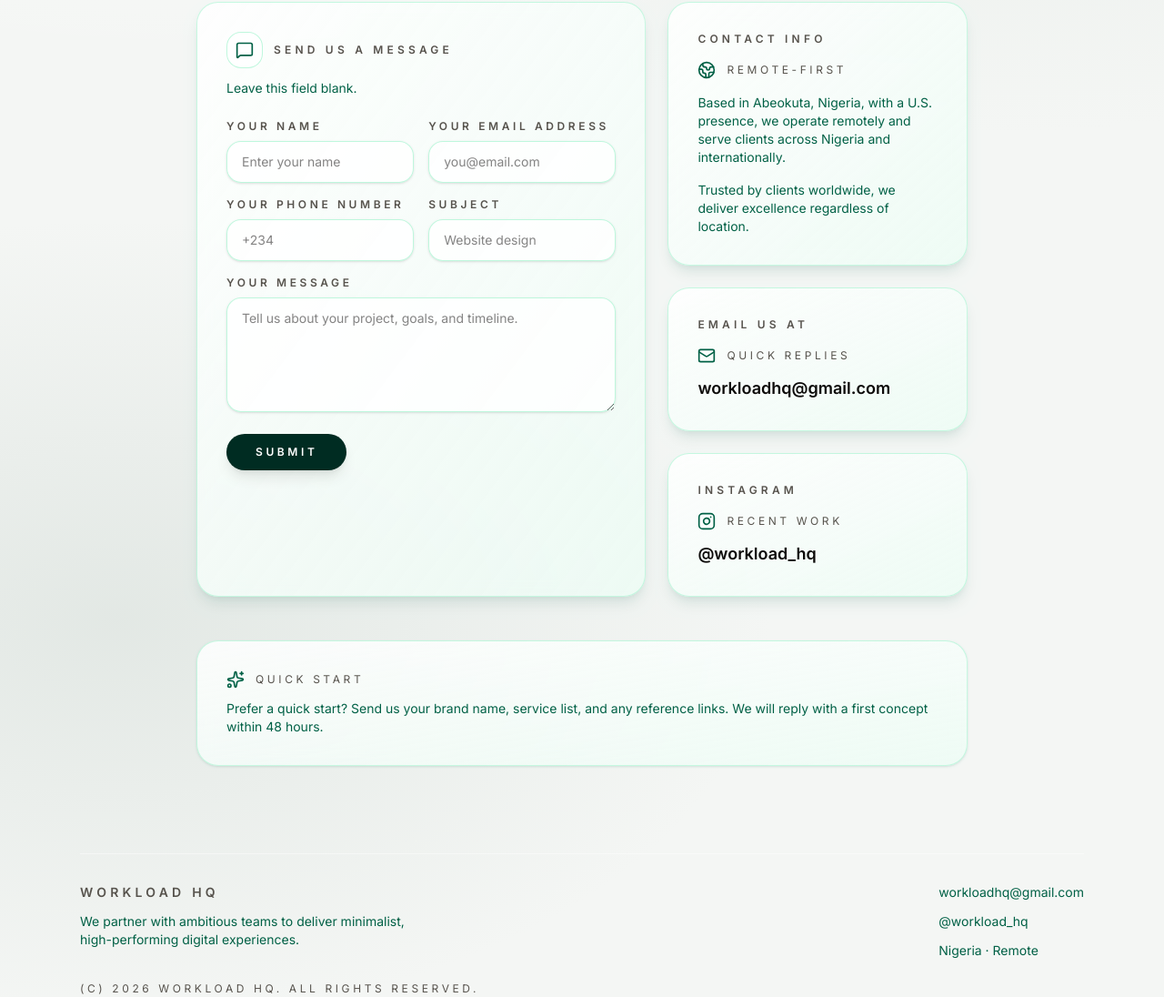
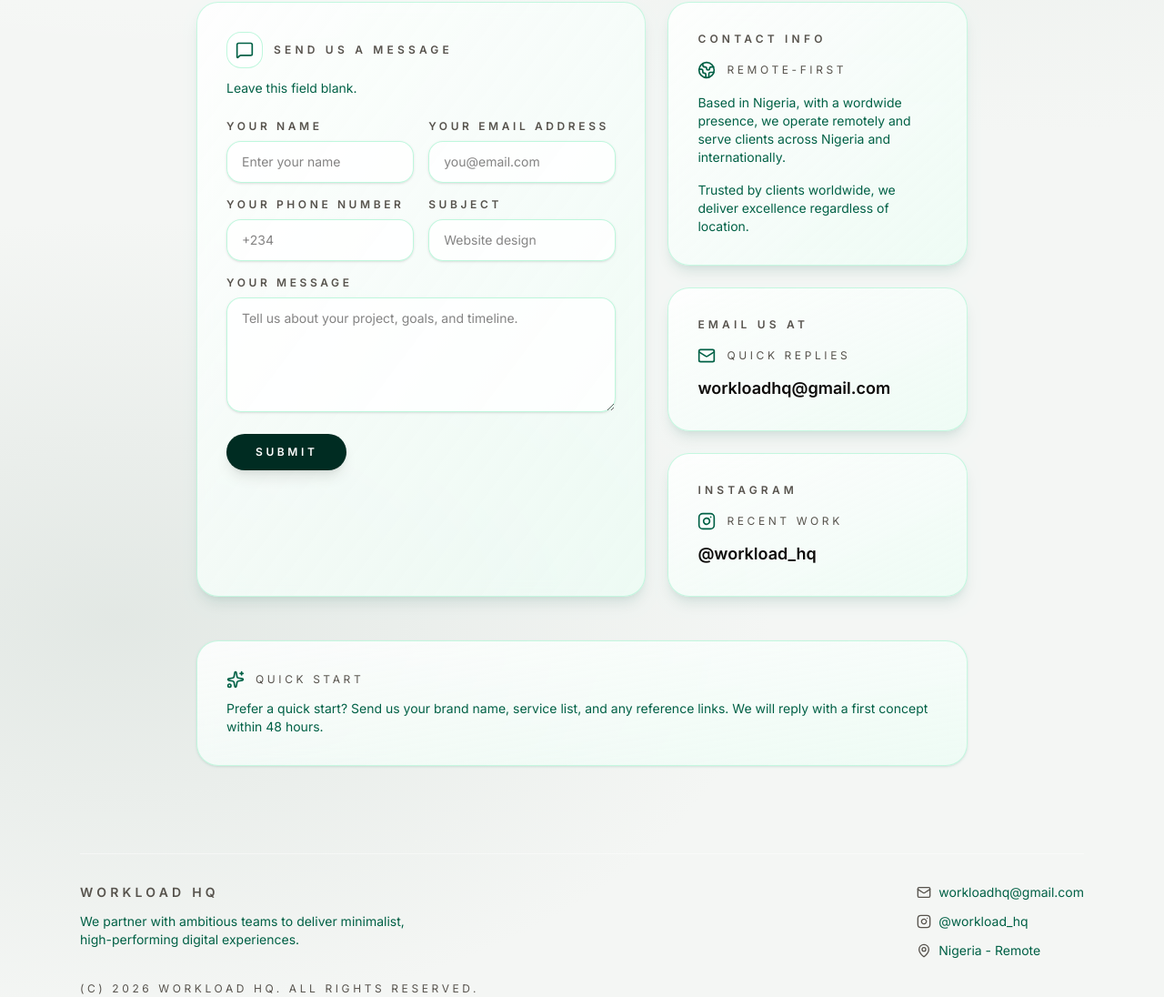
Before and after one commit to alfredulu/workload-hq, a Next.js app: page /contact in a window 1280 px wide. Shown: the part 374-1470 px from the top of the page at 91% size. Built offline with nearby package versions, Linux system fonts and the light colour scheme.

Commit message:
add lucide icons to footer contact info

```diff
--- a/app/contact/page.tsx
+++ b/app/contact/page.tsx
@@ -29,7 +29,9 @@ export default function Contact() {
               Send Us A Message
             </p>
           </div>
-          <p className="mt-3 text-sm text-emerald-800">Leave this field blank.</p>
+          <p className="mt-3 text-sm text-emerald-800">
+            Leave this field blank.
+          </p>
           <input
             type="text"
             name="company"
@@ -114,8 +116,8 @@ export default function Contact() {
               </span>
             </div>
             <p className="mt-4 text-sm text-emerald-800">
-              Based in Abeokuta, Nigeria, with a U.S. presence, we operate
-              remotely and serve clients across Nigeria and internationally.
+              Based in Nigeria, with a wordwide presence, we operate remotely
+              and serve clients across Nigeria and internationally.
             </p>
             <p className="mt-4 text-sm text-emerald-800">
               Trusted by clients worldwide, we deliver excellence regardless of
--- a/app/page.tsx
+++ b/app/page.tsx
@@ -62,12 +62,12 @@ function useActiveIndex<T extends HTMLElement>() {
 
 const stats: Stat[] = [
   {
-    value: "120+",
+    value: "20+",
     label: "Premium launches delivered",
     icon: Target,
   },
   { value: "3.2x", label: "Average conversion uplift", icon: Sparkles },
-  { value: "14 days", label: "Typical design sprint", icon: Clock },
+  { value: "7 days", label: "Typical design sprint", icon: Clock },
 ];
 
 const services: Service[] = [
@@ -112,14 +112,12 @@ const processSteps: ProcessStep[] = [
   },
   {
     title: "Build",
-    description:
-      "We engineer a fast, accessible site with premium polish.",
+    description: "We engineer a fast, accessible site with premium polish.",
     icon: Zap,
   },
   {
     title: "Refine",
-    description:
-      "We optimize, measure, and evolve the experience post-launch.",
+    description: "We optimize, measure, and evolve the experience post-launch.",
     icon: CheckCircle2,
   },
 ];
@@ -167,7 +165,9 @@ function Hero() {
         </span>
         <h1 className="text-4xl font-semibold tracking-tight text-stone-950 md:text-6xl">
           We design and build
-          <span className="block text-stone-600">expensive minimalist</span>
+          <span className="block text-stone-600">
+            expensive or/and minimalist
+          </span>
           websites for modern brands.
         </h1>
         <p className="max-w-2xl text-lg text-emerald-800 md:text-xl">
@@ -206,7 +206,7 @@ function Hero() {
             Fast turnarounds
           </p>
           <p className="mt-3 text-sm text-emerald-800">
-            Most one-page builds ship in 2-3 days once we have your content.
+            Most one-page builds ship in 2-4 days once we have your content.
           </p>
         </div>
         <div
@@ -225,7 +225,8 @@ function Hero() {
             Conversion-led design
           </p>
           <p className="mt-3 text-sm text-emerald-800">
-            Strategy, UX, and engineering working together to grow your business.
+            Strategy, UX, and engineering working together to grow your
+            business.
           </p>
         </div>
       </div>
@@ -304,7 +305,9 @@ function Services() {
               <h3 className="text-xl font-semibold text-stone-950">
                 {service.title}
               </h3>
-            <p className="mt-3 text-sm text-emerald-800">{service.description}</p>
+              <p className="mt-3 text-sm text-emerald-800">
+                {service.description}
+              </p>
             </div>
           );
         })}
--- a/components/Footer.tsx
+++ b/components/Footer.tsx
@@ -1,3 +1,5 @@
+import { Instagram, Mail, MapPin } from "lucide-react";
+
 export default function Footer() {
   return (
     <footer className="mx-auto flex max-w-6xl flex-col gap-6 px-6 pb-10">
@@ -12,9 +14,18 @@ export default function Footer() {
           </p>
         </div>
         <div className="flex flex-col gap-3 text-sm text-emerald-800">
-          <span>workloadhq@gmail.com</span>
-          <span>@workload_hq</span>
-          <span>Nigeria · Remote</span>
+          <span className="flex items-center gap-2">
+            <Mail className="h-4 w-4 text-stone-600" />
+            workloadhq@gmail.com
+          </span>
+          <span className="flex items-center gap-2">
+            <Instagram className="h-4 w-4 text-stone-600" />
+            @workload_hq
+          </span>
+          <span className="flex items-center gap-2">
+            <MapPin className="h-4 w-4 text-stone-600" />
+            Nigeria - Remote
+          </span>
         </div>
       </div>
       <p className="text-xs uppercase tracking-[0.3em] text-stone-600">
```
Lines whose indentation alone changed are shown as unchanged.
